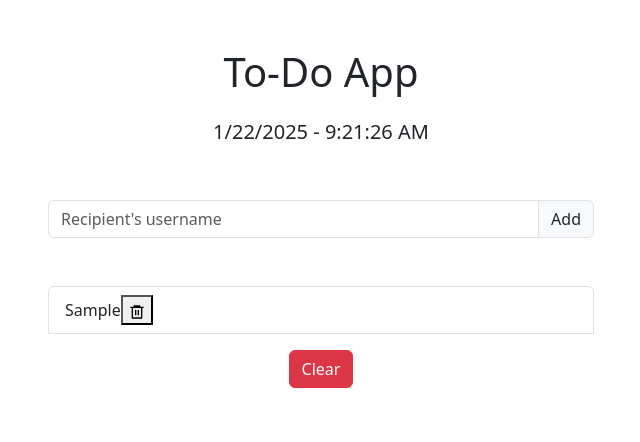
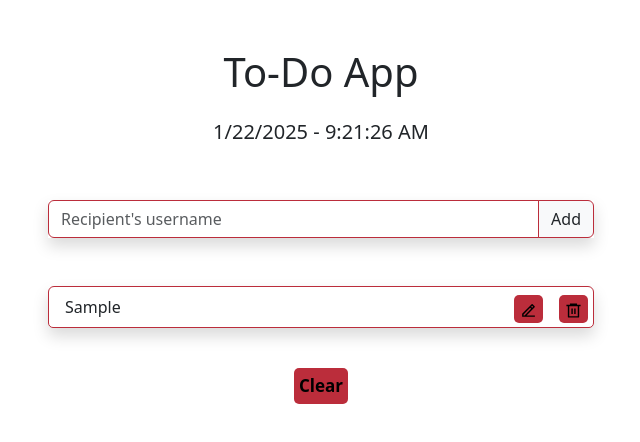
Before and after one commit to Gauravmishra-tempting/To-Do-App, a React (Create React App) app: page / in a window 1280 px wide. Both pictures are taken after typing "Sample" into the empty fields and a click on the button "Add". Shown: the top 442 px of the page, without its empty margins (319-959 px from the left). Built offline with nearby package versions, Linux system fonts and the light colour scheme.

Commit message:
add new code

```diff
--- a/src/App.css
+++ b/src/App.css
@@ -36,3 +36,70 @@
     transform: rotate(360deg);
   }
 }
+
+
+input:focus,
+.form-control:focus {
+    border-color: #BB2D3B !important; /* Keeps the default border color */
+    box-shadow: none !important; /* Removes the blue glow effect */
+    outline: none !important; /* Removes any additional focus outline */
+}
+
+.custom-border {
+  border: 1px solid #BB2D3B !important; /* Example: Red border */
+  border-radius: 5px; /* Optional: Rounded corners */
+}
+
+.custom-border:focus {
+  border-color: #BB2D3B !important; /* Keeps the red border on focus */
+  box-shadow: none !important; /* Removes the blue hover border */
+  outline: none !important; /* Removes default focus outline */
+}
+
+.backgroundcolor{
+  background: #BB2D3B;
+}
+
+/* clearbutton */
+
+.clearbutton{
+  border: none;
+  border-radius: 5px;
+  box-shadow: #000000;
+  font-size: 17px;
+  font-weight: 600;
+  padding: 5px;
+}
+
+
+/* =======================
+        delete-btn
+========================== */
+
+.delete-btn{
+  position: absolute;
+  right: 5px;
+  background: #BB2D3B;
+  border: none;
+  border-radius: 5px;
+  color: #000000;
+  font-size: 17px;
+  cursor: pointer;
+}
+
+
+
+/* =======================
+        edit-btn
+========================== */
+
+.edit-btn{
+  position: absolute;
+  right: 50px;
+  background: #BB2D3B;
+  border: none;
+  border-radius: 5px;
+  color: #000000;
+  font-size: 17px;
+  cursor: pointer;
+}
--- a/src/components/Loader/Loader.css
+++ b/src/components/Loader/Loader.css
@@ -13,7 +13,7 @@
 .loader {
     width: 44.8px;
     height: 44.8px;
-    color: #3bd14f;
+    color: #BB2D3B;
     position: relative;
     background: radial-gradient(11.2px,currentColor 94%,#0000);
   }
--- a/src/components/pages/Todoapp.jsx
+++ b/src/components/pages/Todoapp.jsx
@@ -1,5 +1,5 @@
 import React, { useEffect, useState } from 'react'
-import { RiDeleteBin6Line } from "react-icons/ri";
+import { RiDeleteBin6Line, RiEdit2Line} from "react-icons/ri";
 
 const  Todoapp = () => {
   const [inputText, setInputText] = useState("");
@@ -24,9 +24,9 @@ const  Todoapp = () => {
 
     }
 
-    // const removeTask = (index) => {
-    //   setTask((prevTask) => prevTask.filter((_, i) => i !== index));
-    // }
+    const removeTask = (index) => {
+      setTask((prevTask) => prevTask.filter((_, i) => i !== index));
+    }
 
 
 // Date and Time
@@ -49,6 +49,11 @@ const  Todoapp = () => {
       setTask([]);
     };
 
+    // Edit task
+   const handleEditButton = () => {
+     alert("Edit task");
+   }
+
 
   return (
    <div className="container">
@@ -60,9 +65,9 @@ const  Todoapp = () => {
         <h5>{dateTime}</h5>
       </div>
       <div className="col-md-6 offset-md-3 mt-5">
-        <form onSubmit={handleFormSubmit} className="input-form input-group">
+        <form onSubmit={handleFormSubmit} className="input-form input-group shadow">
         <input type="text"
-        className="form-control"
+        className="form-control custom-border"
         placeholder="Recipient's username"
         aria-label="Recipient's username"
         aria-describedby="basic-addon2"
@@ -70,7 +75,7 @@ const  Todoapp = () => {
        onChange={(e) => handleChange(e.target.value)}
         />
         <button
-        className="input-group-text"
+        className="input-group-text custom-border"
         id="basic-addon2"
         onClick={handleFormSubmit}
         style={{cursor: "pointer"}}
@@ -82,20 +87,25 @@ const  Todoapp = () => {
       <div className="col-md-6 offset-md-3 mt-5">
         <ul className="list-group">
           {task.map((item, index) => (
-            <li key={index} className='list-group-item'>
+            <li key={index}
+            className='list-group-item mb-4 custom-border shadow'>
               {item}
               <button
-              className='align-items-left'
-              // onClick={() => removeTask(index)}
+              className='delete-btn'
+              onClick={() => removeTask(index)}
               >
-                <RiDeleteBin6Line />
+               <RiDeleteBin6Line />
               </button>
+              <button
+              className='edit-btn'
+               onClick={handleEditButton}
+              ><RiEdit2Line/></button>
             </li>
           ))}
           <div className='mx-auto mt-3'>
             <button onClick={handleClear}
             type='button'
-            className="btn btn-danger">
+            className="backgroundcolor clearbutton">
               Clear
             </button>
           </div>
```
